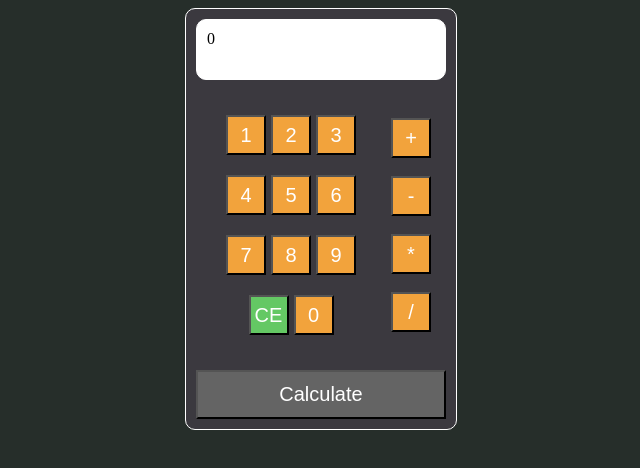
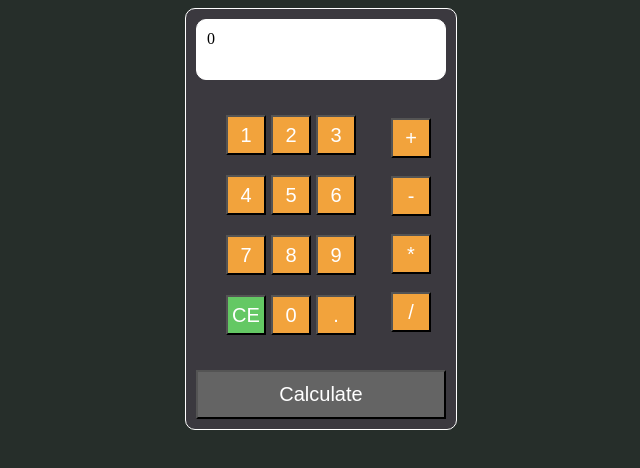
Before and after one commit to DebrajLogic/Javascript-Practice, a website: page Basic_DOM_Projects/Calculator/index.html in a window 1280 px wide. Shown: the whole page, without its empty margins (319-959 px from the left). Drawn offline with Linux system fonts and the light colour scheme.

Commit message:
Added decimal functionality

```diff
--- a/Basic_DOM_Projects/Calculator/index.html
+++ b/Basic_DOM_Projects/Calculator/index.html
@@ -29,6 +29,7 @@
           <div class="value-stack" id="value4">
             <button class="input-btn" id="CE">CE</button>
             <button class="input-btn" id="0">0</button>
+            <button class="input-btn" id=".">.</button>
           </div>
         </div>
         <div id="operator">
```
